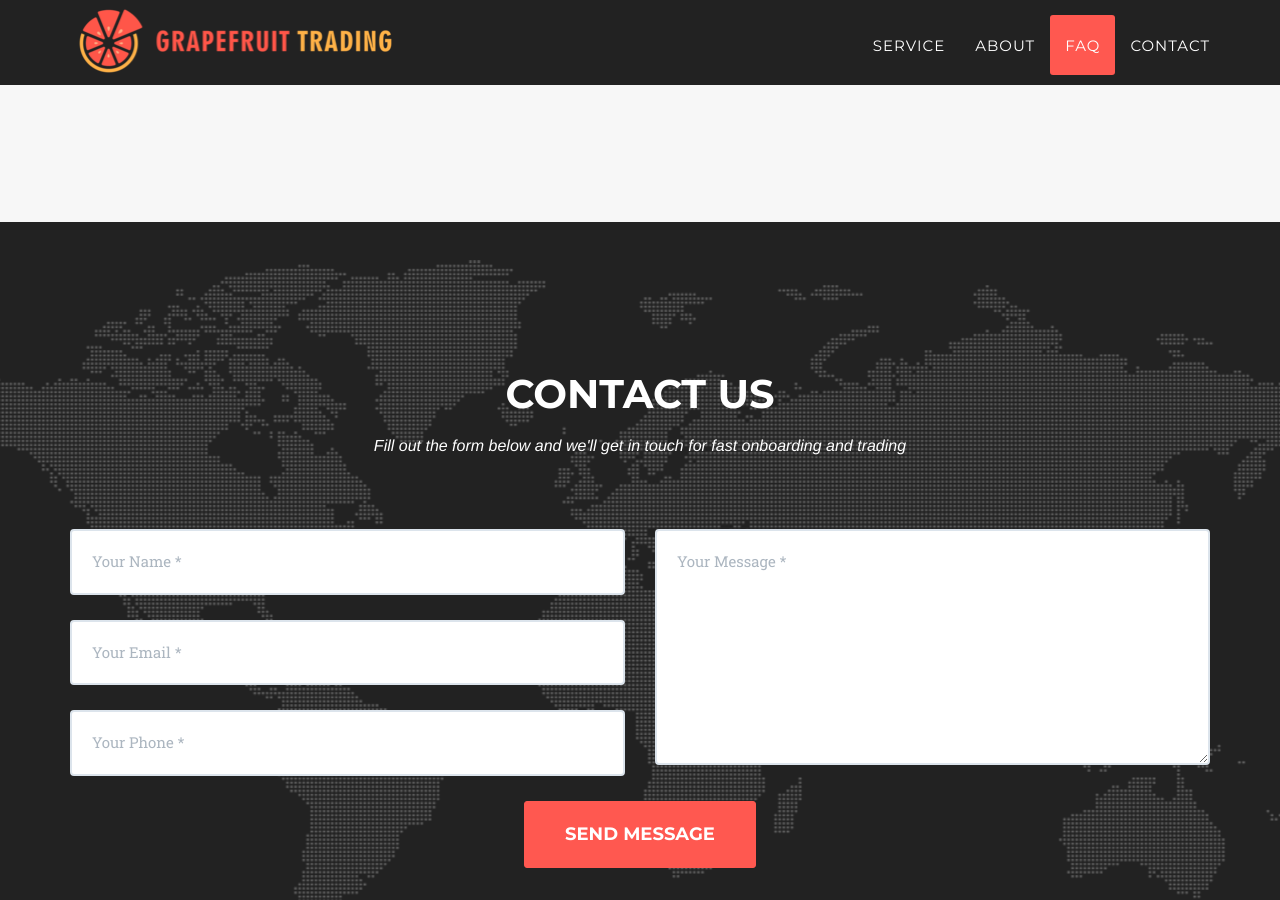
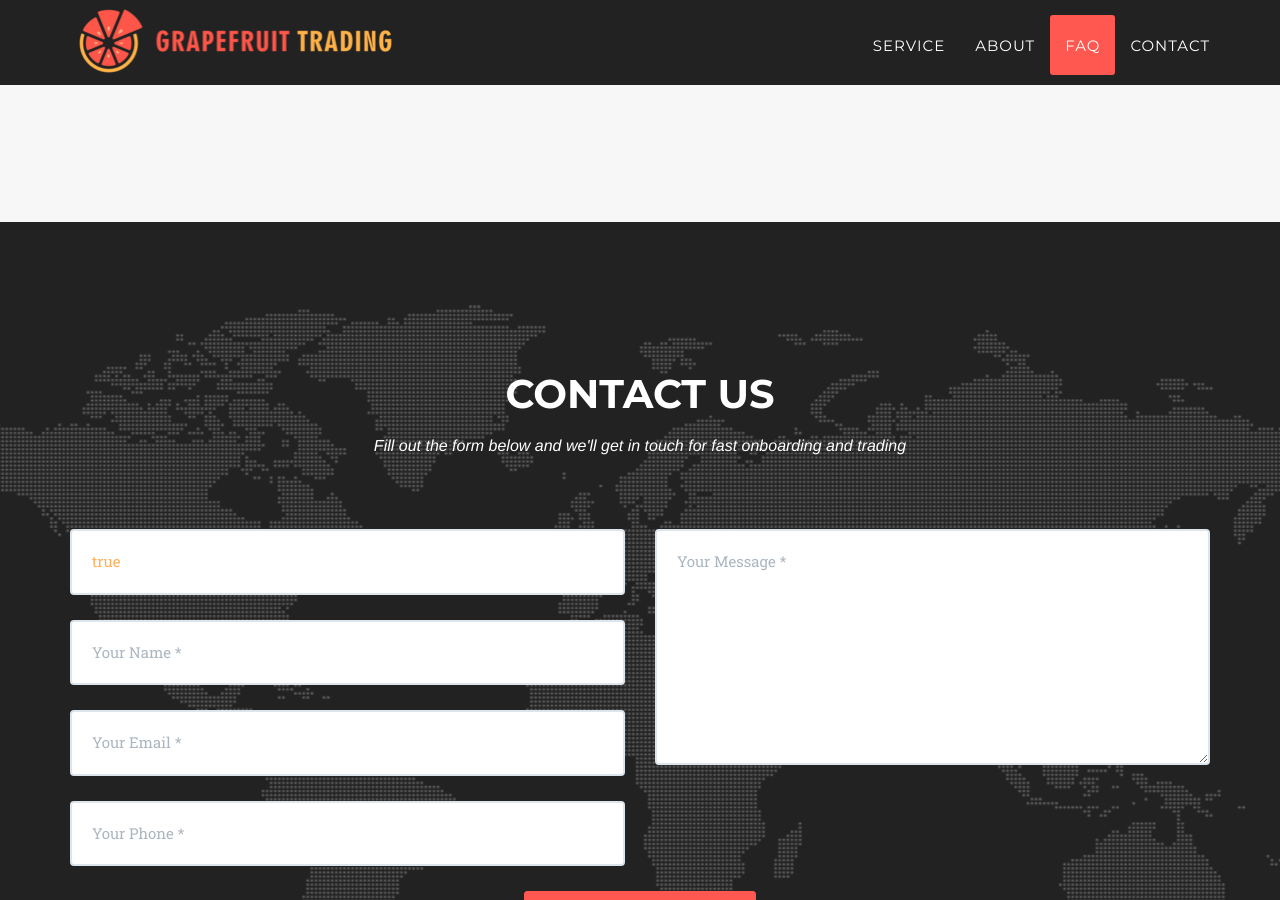
Before and after one commit to jlu4170/gfruit, a Jekyll site: the page built from ledger.html, in a window 1280 px wide and 900 px high, scrolled down 2622 px. Built offline with Jekyll 4.4.1, drawn with Linux system fonts in a browser that asks for light colours; nearby versions of some CDN libraries; some web fonts are replaced.

Commit message:
ledger field display none instead of hidden

```diff
--- a/_includes/ledger_contact.html
+++ b/_includes/ledger_contact.html
@@ -16,7 +16,7 @@
                     </p>
                     <div class="row">
                         <div class="col-md-6">
-                        	<div class="control-group form-group" style="display:none;">
+                        	<div class="control-group form-group">
                                 <input type="text" name="ledger" class="form-control" id="ledger" value="true">
                                 <p class="help-block text-danger"></p>
                             </div>
```
